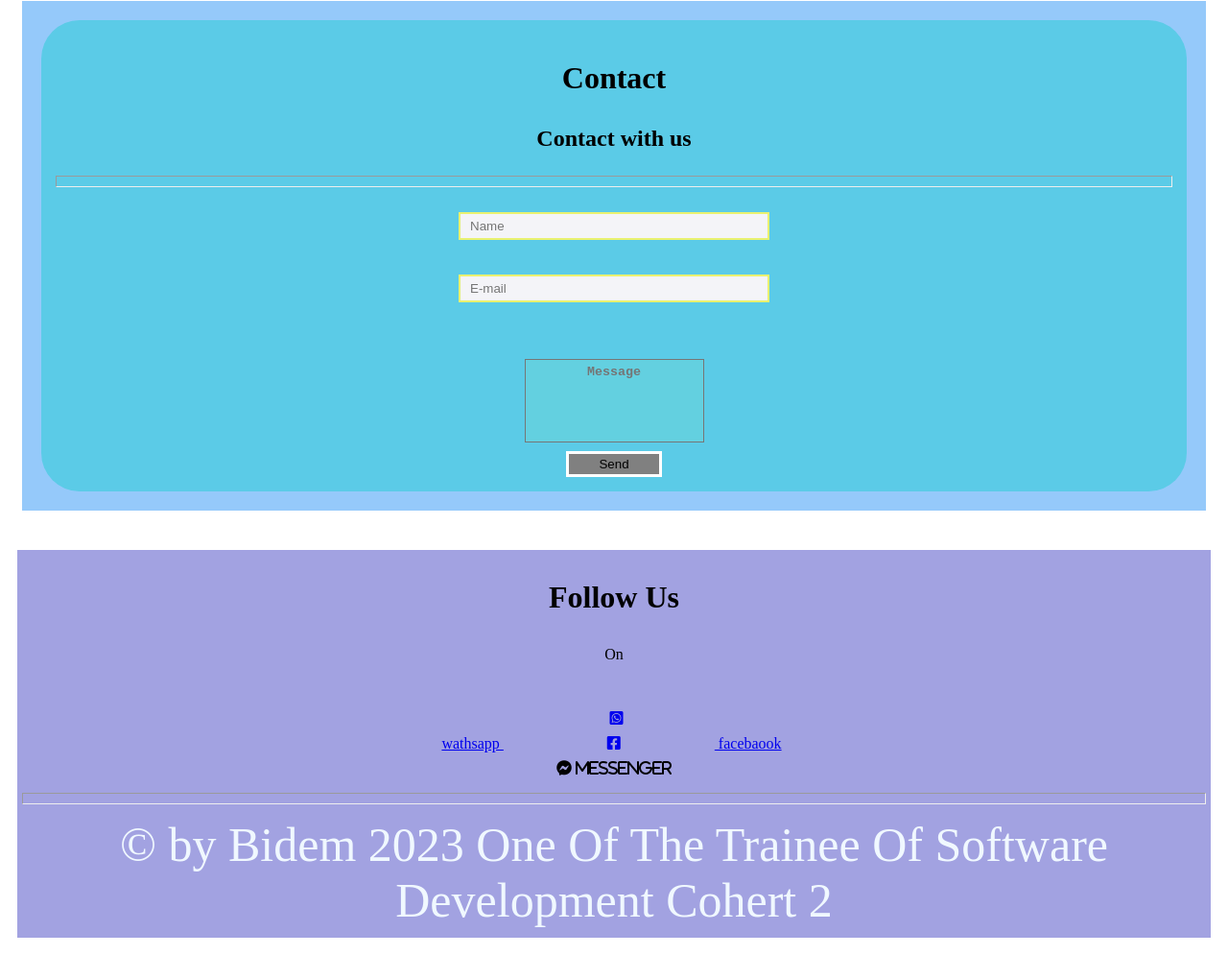
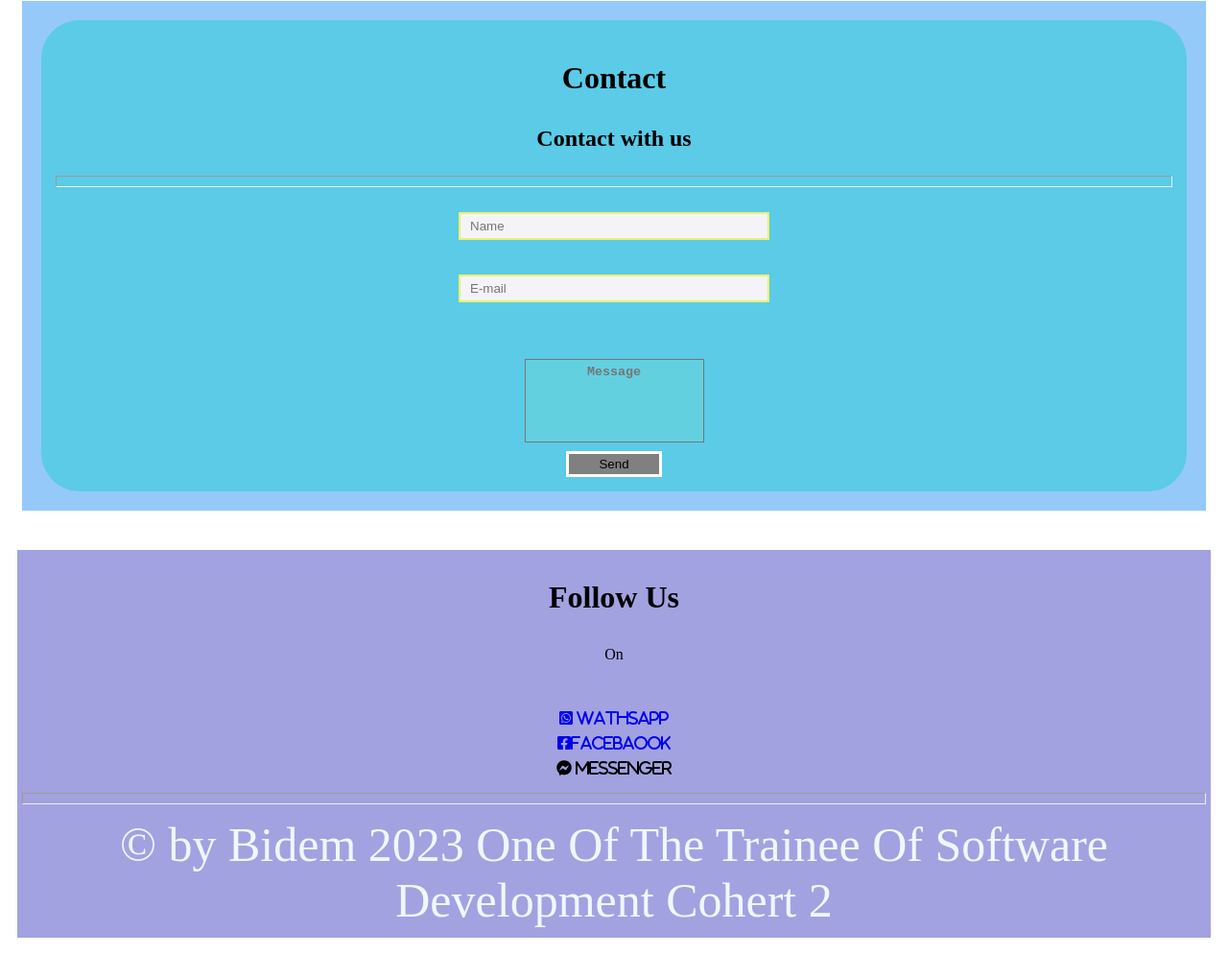
Before and after one commit to wakeelazeez/port-folio2, a plain HTML site: page index.html in a window 1280 px wide. Shown: the part 2267-3262 px from the top of the page at 96% size. Drawn offline with Linux system fonts and the light colour scheme.

Commit message:
Update index.html

```diff
--- a/index.html
+++ b/index.html
@@ -143,8 +143,8 @@
    <p>On</p>
    <b> <br></b>
 <div class="icon2">
-    <a href="wa.link/v432yn"><i class="fa-brands fa-square-whatsapp" style=" width: 200px;"> </i> <br> wathsapp </a>
-    <a href="https://www.facebook.com/profile.php?id+100059415216964"><i class="fa-brands fa-square-facebook" style=" width: 200px; "> </i> facebaook</a>  <br>
+    <a href="wa.link/v432yn"><i class="fa-brands fa-square-whatsapp" style=" width: 200px;"> wathsapp </i> <br> </a>
+    <a href="https://www.facebook.com/profile.php?id+100059415216964"><i class="fa-brands fa-square-facebook" style=" width: 200px; ">facebaook </i> </a>  <br>
    <a><i class="fa-brands fa-facebook-messenger" style="width: 200px; "> messenger</i></a>
 </div>
 <hr>
```
